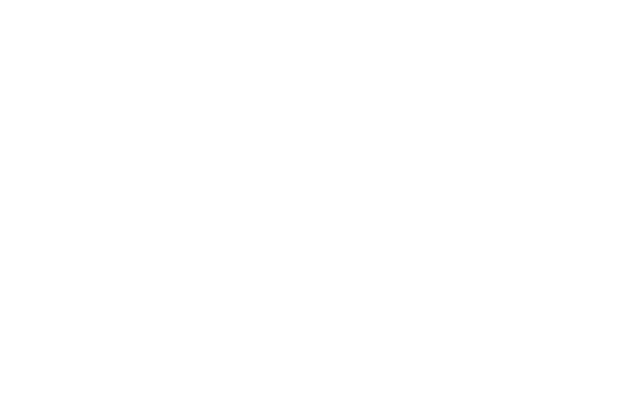
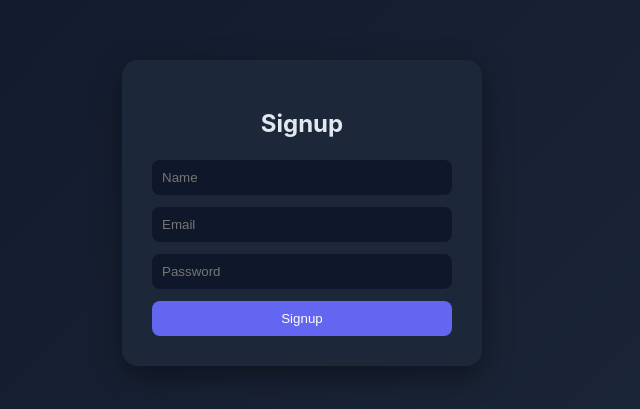
Before and after one commit to maulishukla/Team-Task-Manager, a React (Create React App) app in the folder client/: page /signup in a window 1280 px wide. Before the commit this address had no page. Shown: the part 187-596 px from the top of the page, without its empty margins (338-978 px from the left). Built offline with nearby package versions, Linux system fonts and the light colour scheme; the HTML template or start-up script is replaced by a standard one.

Commit message:
added signup page

```diff
--- a/client/src/App.js
+++ b/client/src/App.js
@@ -1,5 +1,6 @@
 import { BrowserRouter, Routes, Route } from "react-router-dom";
 import Login from "./Login";
+import Signup from "./Signup";
 import Dashboard from "./Dashboard";
 
 function App() {
@@ -7,6 +8,7 @@
     <BrowserRouter>
       <Routes>
         <Route path="/" element={<Login />} />
+        <Route path="/signup" element={<Signup />} />
         <Route path="/dashboard" element={<Dashboard />} />
       </Routes>
     </BrowserRouter>
--- a/client/src/Login.js
+++ b/client/src/Login.js
@@ -45,6 +45,9 @@
         />
 
         <button onClick={login}>Login</button>
+        <p onClick={() => window.location.href="/signup"} style={{ cursor: "pointer", marginTop: "10px" }}>
+  Create Account
+</p>
       </motion.div>
     </div>
   );
--- /dev/null
+++ b/client/src/signup.js
@@ -0,0 +1,47 @@
+import { useState } from "react";
+import axios from "axios";
+import { motion } from "framer-motion";
+import "./login.css";
+
+export default function Signup() {
+  const [name, setName] = useState("");
+  const [email, setEmail] = useState("");
+  const [password, setPassword] = useState("");
+
+  const signup = async () => {
+    try {
+      await axios.post(
+        "https://your-backend.up.railway.app/api/auth/register",
+        {
+          name,
+          email,
+          password,
+          role: "admin"
+        }
+      );
+
+      alert("Signup successful. Now login.");
+      window.location.href = "/";
+    } catch (err) {
+      alert("Signup failed");
+    }
+  };
+
+  return (
+    <div className="loginContainer">
+      <motion.div
+        className="loginBox"
+        initial={{ scale: 0.8 }}
+        animate={{ scale: 1 }}
+      >
+        <h2>Signup</h2>
+
+        <input placeholder="Name" onChange={(e) => setName(e.target.value)} />
+        <input placeholder="Email" onChange={(e) => setEmail(e.target.value)} />
+        <input type="password" placeholder="Password" onChange={(e) => setPassword(e.target.value)} />
+
+        <button onClick={signup}>Signup</button>
+      </motion.div>
+    </div>
+  );
+}
```
